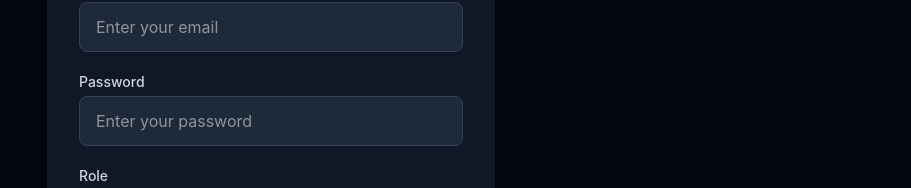
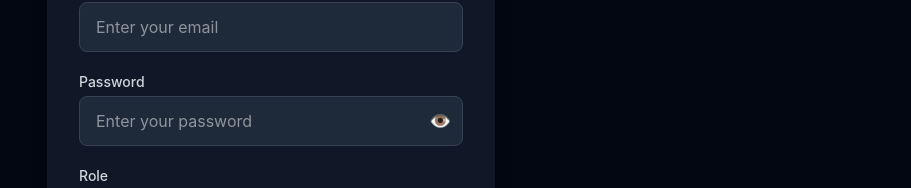
Before and after one commit to Danielk079/auth-app, a React (Vite) app in the folder client/: page /register in a window 1280 px wide. Shown: the part 331-519 px from the top of the page, without its empty margins (369-1280 px from the left). Built offline with nearby package versions, Linux system fonts and the light colour scheme.

Commit message:
add password visibility toggle on register and login

```diff
--- a/client/src/pages/Login.jsx
+++ b/client/src/pages/Login.jsx
@@ -14,6 +14,7 @@ function Login() {
   const [error, setError] = useState('')
   const [success, setSuccess] = useState('')
   const [loading, setLoading] = useState(false)
+  const [showPassword, setShowPassword] = useState(false)
 
   // Pick up success message from Register page
   useEffect(() => {
@@ -122,15 +123,24 @@ function Login() {
             <label className={`block text-sm font-medium mb-1 ${isDark ? 'text-gray-300' : 'text-gray-700'}`}>
               Password
             </label>
+            <div className="relative">
               <input
-              type="password"
+                type={showPassword ? 'text' : 'password'}
                 name="password"
                 value={formData.password}
                 onChange={handleChange}
                 placeholder="Enter your password"
                 required
-              className={`w-full px-4 py-3 rounded-lg border focus:outline-none focus:border-blue-500 transition ${isDark ? 'bg-gray-800 text-white border-gray-700' : 'bg-gray-50 text-gray-900 border-gray-300'}`}
+                className={`w-full px-4 py-3 rounded-lg border focus:outline-none focus:border-blue-500 transition pr-12 ${isDark ? 'bg-gray-800 text-white border-gray-700' : 'bg-gray-50 text-gray-900 border-gray-300'}`}
               />
+              <button
+                type="button"
+                onClick={() => setShowPassword(!showPassword)}
+                className={`absolute right-3 top-1/2 -translate-y-1/2 text-lg transition ${isDark ? 'text-gray-400 hover:text-white' : 'text-gray-400 hover:text-gray-900'}`}
+              >
+                {showPassword ? '🙈' : '👁️'}
+              </button>
+            </div>
           </div>
 
           {/* Submit button */}
--- a/client/src/pages/Register.jsx
+++ b/client/src/pages/Register.jsx
@@ -16,6 +16,7 @@ function Register() {
   const [error, setError] = useState('')
   const [success, setSuccess] = useState('')
   const [loading, setLoading] = useState(false)
+  const [showPassword, setShowPassword] = useState(false)
 
   const handleChange = (e) => {
     setFormData({ ...formData, [e.target.name]: e.target.value })
@@ -106,19 +107,29 @@ function Register() {
           </div>
 
           {/* Password */}
+
           <div>
             <label className={`block text-sm font-medium mb-1 ${isDark ? 'text-gray-300' : 'text-gray-700'}`}>
               Password
             </label>
+            <div className="relative">
               <input
-              type="password"
+                type={showPassword ? 'text' : 'password'}
                 name="password"
                 value={formData.password}
                 onChange={handleChange}
                 placeholder="Enter your password"
                 required
-              className={`w-full px-4 py-3 rounded-lg border focus:outline-none focus:border-blue-500 transition ${isDark ? 'bg-gray-800 text-white border-gray-700' : 'bg-gray-50 text-gray-900 border-gray-300'}`}
+                className={`w-full px-4 py-3 rounded-lg border focus:outline-none focus:border-purple-500 transition pr-12 ${isDark ? 'bg-gray-800 text-white border-gray-700' : 'bg-gray-50 text-gray-900 border-gray-300'}`}
               />
+              <button
+                type="button"
+                onClick={() => setShowPassword(!showPassword)}
+                className={`absolute right-3 top-1/2 -translate-y-1/2 text-lg transition ${isDark ? 'text-gray-400 hover:text-white' : 'text-gray-400 hover:text-gray-900'}`}
+              >
+                {showPassword ? '🙈' : '👁️'}
+              </button>
+            </div>
           </div>
 
           {/* Role dropdown */}
```
Lines whose indentation alone changed are shown as unchanged.
